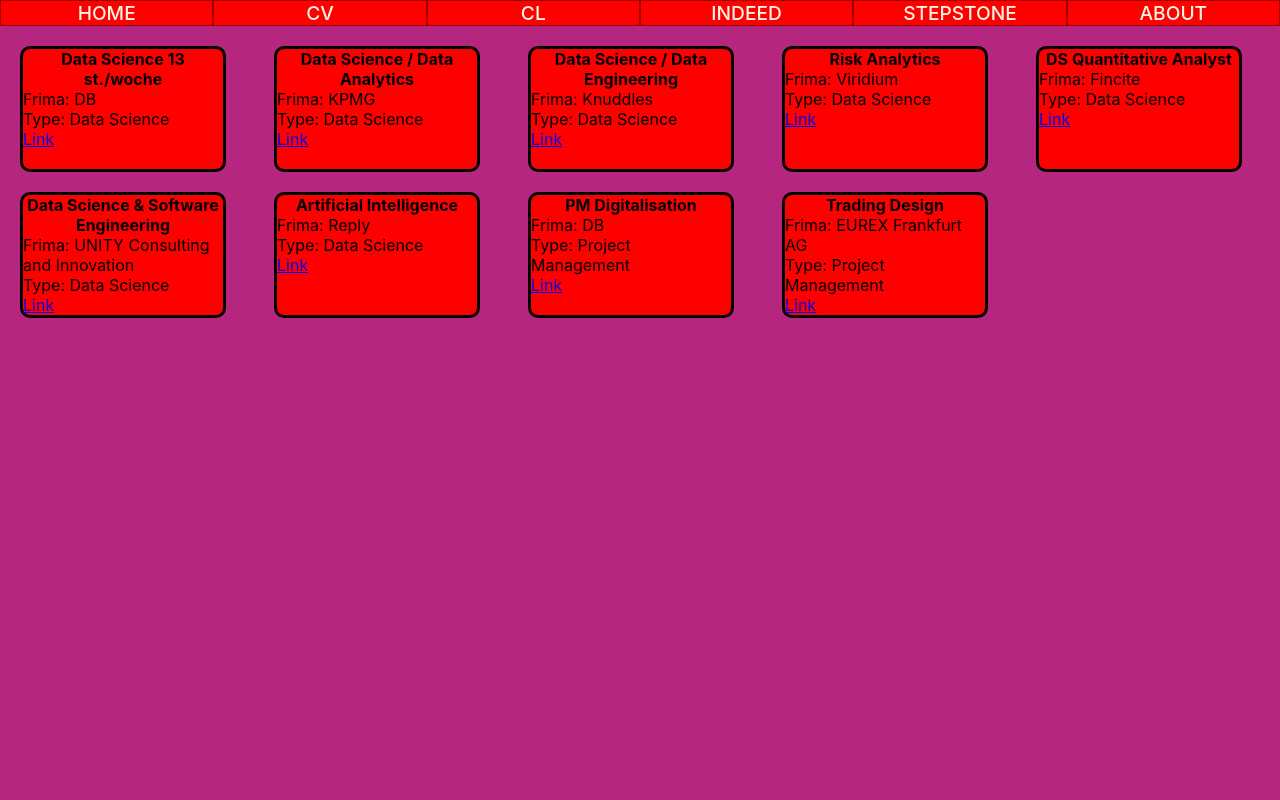
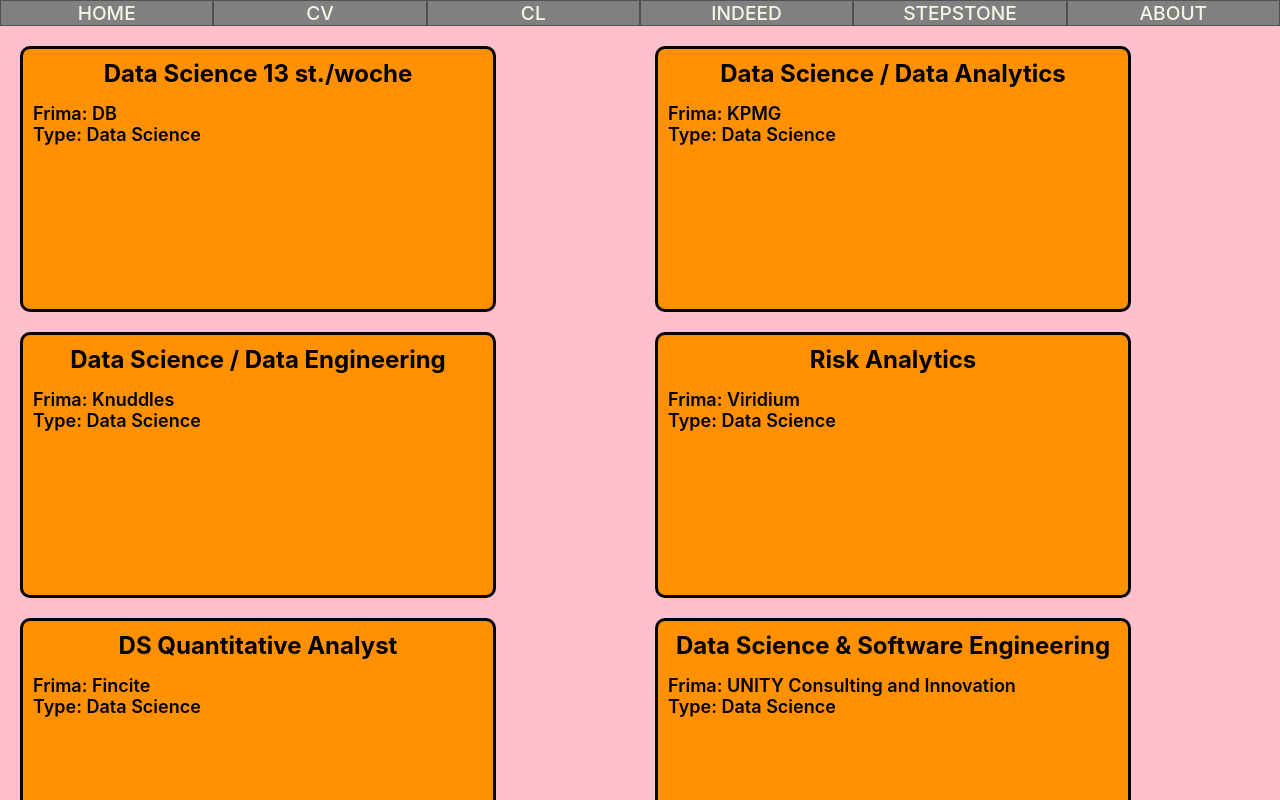
Before and after one commit to YuriiPavlenko/jobsBoard, a React (Create React App) app: page / in a window 1280 px wide. Shown: the top 800 px of the page. Built offline with nearby package versions, Linux system fonts and the light colour scheme.

Commit message:
change intervals in CSS

```diff
--- a/src/App.css
+++ b/src/App.css
@@ -4,7 +4,7 @@
   grid-template-columns: repeat(6, 1fr);
   grid-template-rows: 1fr;
   justify-content: center;
-  background-color: red;
+  background-color: gray;
 }
 
 nav a{
@@ -24,23 +24,25 @@
   padding-left: 20px;
   padding-top: 20px;
   padding-bottom: 100%;
-  background-color: #b5277f;
+  background-color: pink;
   display: grid;
-  grid-template-columns: repeat(auto-fill, minmax(240px, 1fr));
+  grid-template-columns: repeat(auto-fill, minmax(450px, 1fr));
   column-gap: 10px;
   justify-content: center;
   row-gap: 20px;
 }
 
 .card{
-  width: 200px;
-  height: 120px;
+  padding: 10px;
+  width: 450px;
+  height: 240px;
   border: solid;
   border-radius: 10px;
-  background-color: red;
+  background-color: rgb(255, 145, 0);
 }
 
 .card-name{
+  font-size: x-large;
   font-weight: 700;
 }
 
@@ -49,8 +51,18 @@
 }
 
 .card-text{
+  font-size: large;
+  font-weight: 600;
 }
 
 .card:hover{
   background-color: #b5277f;
 }
+
+.text-otstup{
+  margin-top: 15px;
+}
+
+a{
+  all:unset;
+}
--- a/src/components/Card.js
+++ b/src/components/Card.js
@@ -2,22 +2,19 @@
 
 const Card = ({ typ, firma, position, link }) => {
   return (
+    <a target="_blank" href={link} rel="noreferrer">
       <div className="card">
         <div className="name-container">
           <span className="card-name">{position}</span>
         </div>
-      <div>
+        <div className="text-otstup">
           <span className="card-text">Frima: {firma}</span>
         </div>
         <div>
           <span className="card-text">Type: {typ}</span>
         </div>
-      <div>
-        <a target="_blank" href={link} rel="noreferrer">
-          Link
+      </div>
     </a>
-      </div>
-    </div>
   )
 }
 
```
Lines whose indentation alone changed are shown as unchanged.
